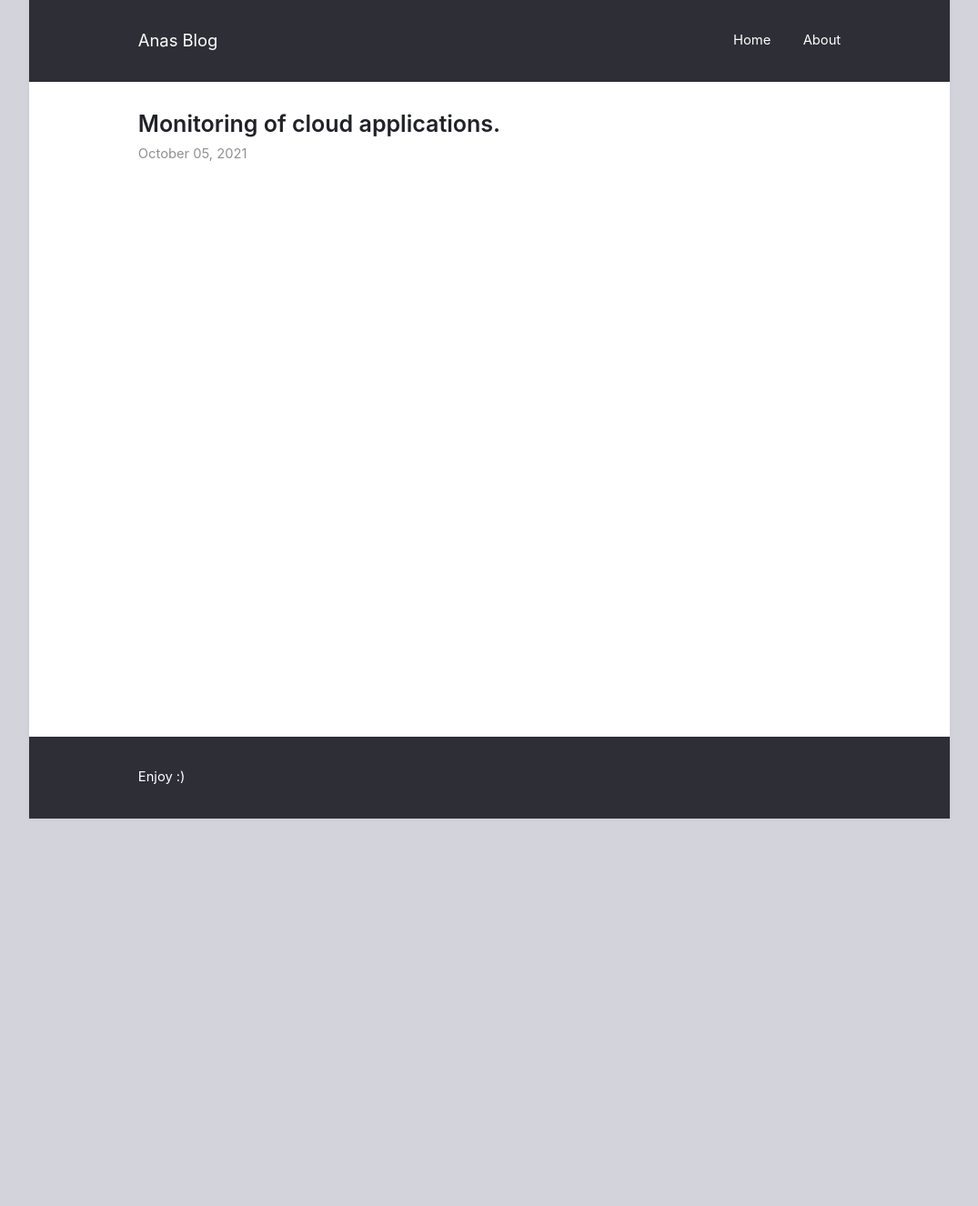
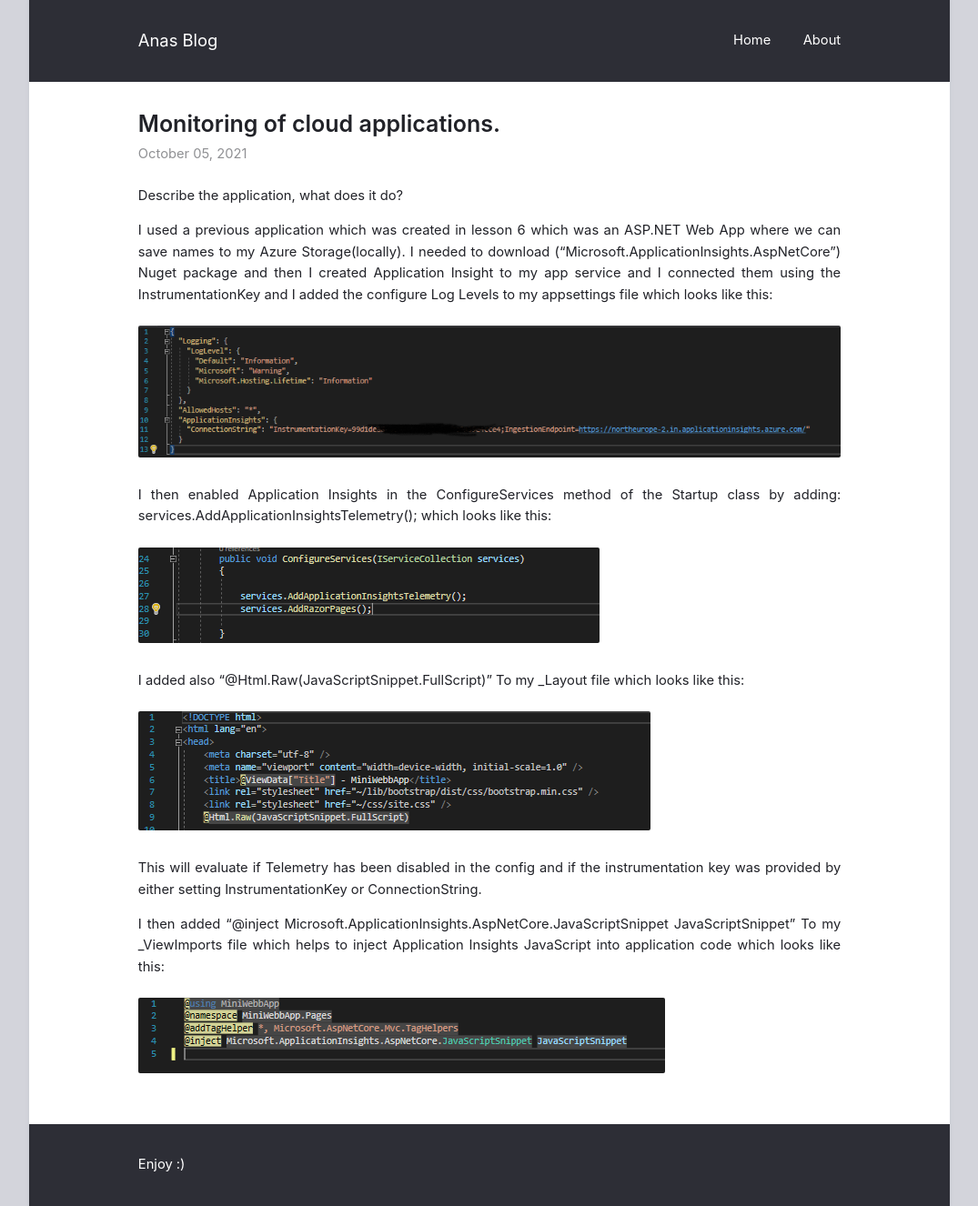
Before and after one commit to ItsAnass/ItsAnass.github.io, a Jekyll site: the page built from _posts/2021-10-05-Monitoring-of-cloud-applications.md, in a window 1280 px wide. Shown: the whole page at 91% size, without its empty margins (102-1177 px from the left). Built offline with Jekyll 4.4.1, drawn with Linux system fonts in a browser that asks for light colours; before the commit the page ends 900 px from its top, so only the background shows below that.

Commit message:
Update 2021-10-05-Monitoring-of-cloud-applications.md

```diff
--- a/_posts/2021-10-05-Monitoring-of-cloud-applications.md
+++ b/_posts/2021-10-05-Monitoring-of-cloud-applications.md
@@ -2,3 +2,25 @@
 title: "Monitoring of cloud applications."
 layout: post
 ---
+Describe the application, what does it do?
+
+I used a previous application which was created in lesson 6 which was an  ASP.NET Web App where we can save names to my Azure Storage(locally).
+I needed to download ("Microsoft.ApplicationInsights.AspNetCore") Nuget package and then I created Application Insight to my app service and I connected them using the InstrumentationKey and I added the configure Log Levels to my appsettings file which looks like this:
+
+![JSFile](https://github.com/ItsAnass/ItsAnass.github.io/blob/main/assets/Images/Logging/Screenshot%202021-10-05%20180243.png?raw=true)
+
+I then enabled Application Insights in the ConfigureServices method of the Startup class by adding:
+services.AddApplicationInsightsTelemetry();
+which looks like this:
+
+![JSFile](https://github.com/ItsAnass/ItsAnass.github.io/blob/main/assets/Images/Logging/Screenshot%202021-10-05%20181044.png?raw=true)
+
+I added also "@Html.Raw(JavaScriptSnippet.FullScript)" To my _Layout file which looks like this:
+
+![JSFile](https://github.com/ItsAnass/ItsAnass.github.io/blob/main/assets/Images/Logging/121212.png?raw=true)
+
+This will evaluate if Telemetry has been disabled in the config and if the instrumentation key was provided by either setting InstrumentationKey or ConnectionString.
+
+I then added "@inject Microsoft.ApplicationInsights.AspNetCore.JavaScriptSnippet JavaScriptSnippet" To my _ViewImports file which helps to inject Application Insights JavaScript into application code which looks like this:
+
+![JSFile](https://github.com/ItsAnass/ItsAnass.github.io/blob/main/assets/Images/Logging/Screenshot%202021-10-05%20183625.png?raw=true)
```
